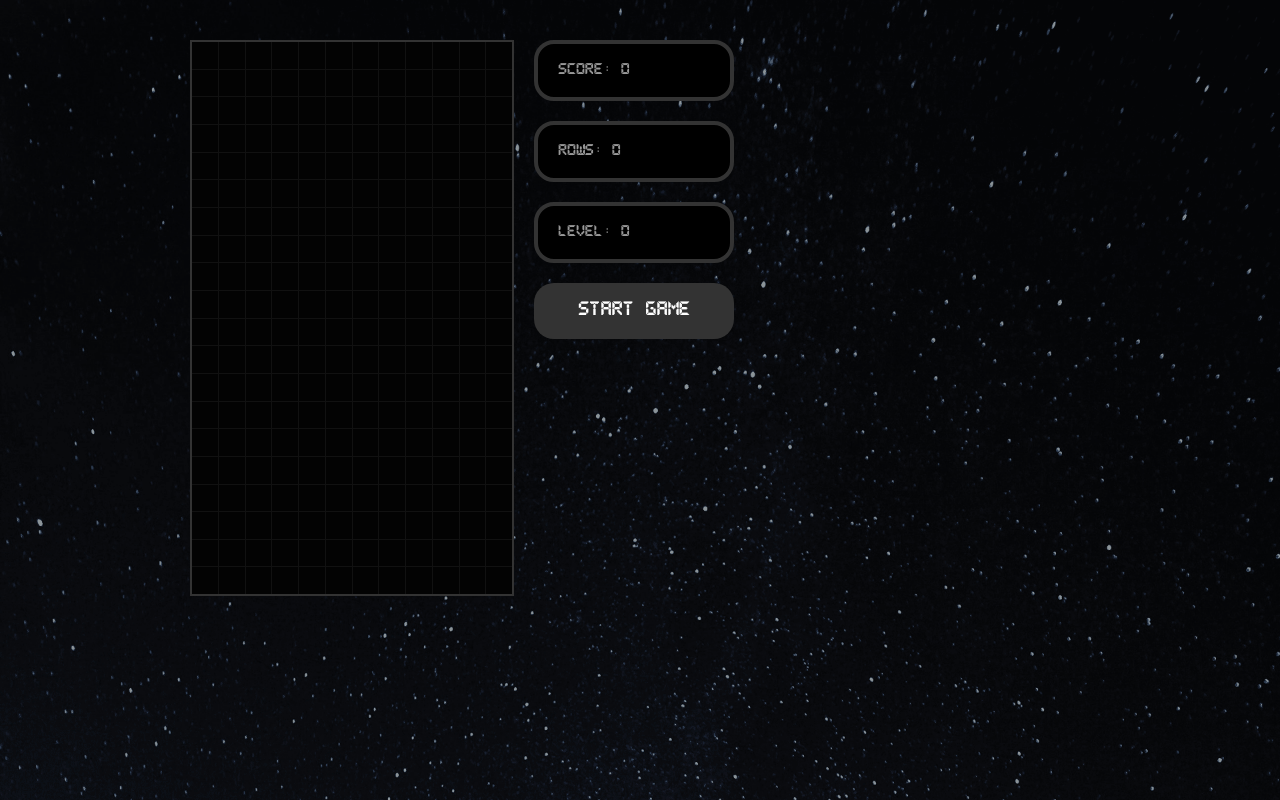
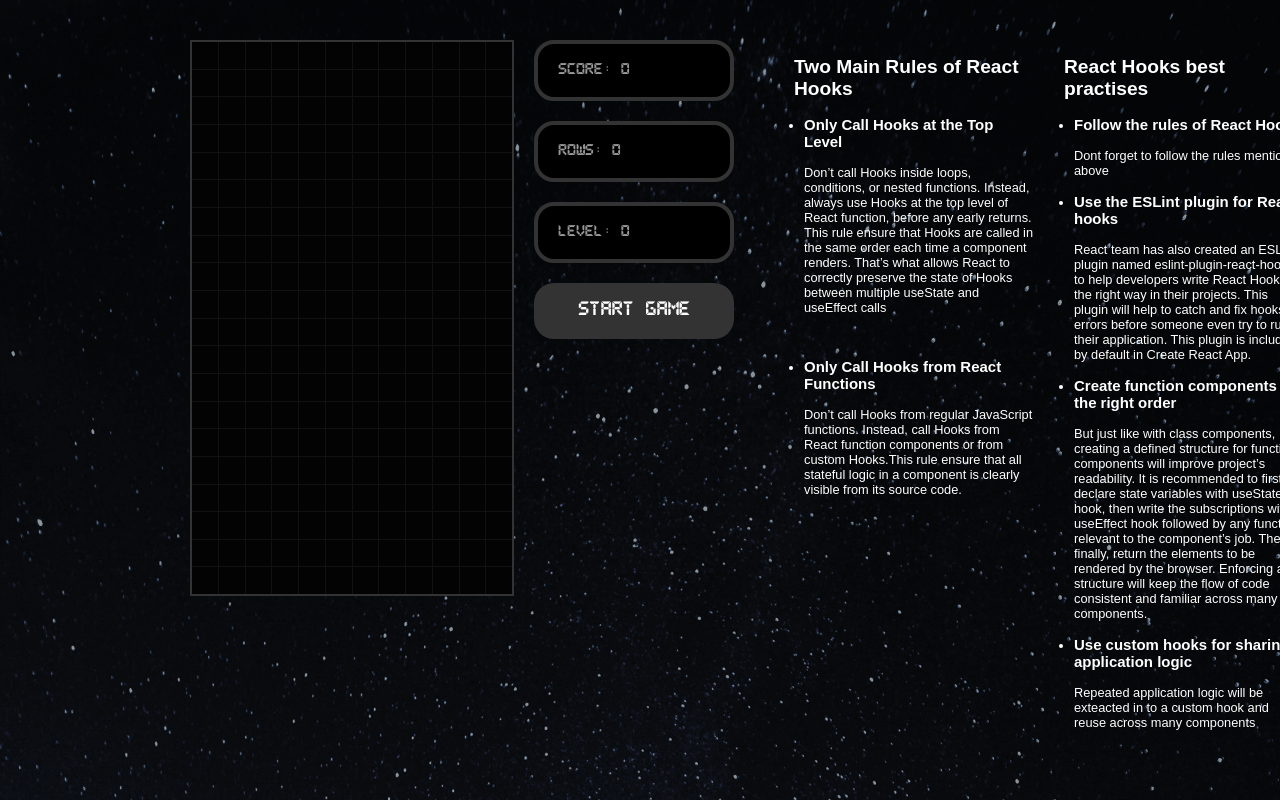
Before and after one commit to vjsreekanth/wadd_3_homework_3, a React (Create React App) app: page / in a window 1280 px wide. Built offline with nearby package versions, Linux system fonts and the light colour scheme.

Commit message:
Added extra part-Hooks lawand best practices

```diff
--- a/src/App.js
+++ b/src/App.js
@@ -3,7 +3,6 @@ import Tetris from './components/Tetris';
 const App = () => (
   <div className="App">
     <Tetris />
-
   </div>
 );
 
--- /dev/null
+++ b/src/components/Extra.js
@@ -0,0 +1,51 @@
+import React from 'react';
+import { StyledExtra } from './styles/StyledExtra';
+
+const Extra = () =>(
+    <StyledExtra>
+
+        <div>
+            <h2 style={{marginLeft: '30px'}}>Two Main Rules of React Hooks</h2>
+             <ul>
+                 <li>
+                     <h3>Only Call Hooks at the Top Level</h3>
+                     <p>Don’t call Hooks inside loops, conditions, or nested functions. Instead, always use Hooks at the top level of  React function, before any early returns.  This rule ensure that Hooks are called in the same order each time a component renders. That’s what allows React to correctly preserve the state of Hooks between multiple useState and useEffect calls</p>
+                </li><br />
+
+                <li>
+                     <h3>Only Call Hooks from React Functions</h3>
+                     <p>Don’t call Hooks from regular JavaScript functions. Instead, call Hooks from React function components or from custom Hooks.This rule ensure that all stateful logic in a component is clearly visible from its source code.</p>
+                </li>
+             </ul>
+        </div>
+        <div>
+            <h2 style={{marginLeft: '30px'}}>React Hooks best practises</h2>
+            <ul>
+                <li>
+                    <h3>Follow the rules of React Hooks</h3>
+                    <p>Dont forget to follow the rules mentioned above</p>
+                </li>
+                <li>
+                    <h3>Use the ESLint plugin for React hooks</h3>
+                    <p>React team has also created an ESLint plugin named eslint-plugin-react-hooks to help developers write React Hooks the right way in their projects. This plugin will help to catch and fix hooks errors before someone even try to run their application. This plugin is included by default in Create React App.</p>
+                </li>
+                <li>
+                    <h3>Create function components in the right order</h3>
+                    <p>But just like with class components, creating a defined structure for  function components will improve project’s readability.
+                        It is recommended to first declare state variables with useState hook, then write the subscriptions with useEffect hook followed by any function relevant to the component’s job.
+                        Then finally, return the elements to be rendered by the browser. Enforcing a structure  will keep the flow of code consistent and familiar across many components.
+                    </p>
+                </li>
+                <li>
+                    <h3>Use custom hooks for sharing application logic</h3>
+                    <p>Repeated application logic will be exteacted in to a custom hook and reuse across many components</p>
+                </li>
+            </ul>
+        </div>
+
+    </StyledExtra>
+
+);
+
+
+export default Extra;
--- a/src/components/Tetris.js
+++ b/src/components/Tetris.js
@@ -8,6 +8,7 @@ import { useInterval } from '../hooks/useInterval';
 import { usePlayer } from '../hooks/usePlayer';
 import { useStage } from '../hooks/useStage';
 import { useGameStatus } from '../hooks/useGameStatus';
+import Extra from './Extra';
 
 // Components
 import Stage from './Stage';
@@ -121,6 +122,7 @@ const Tetris = () => {
           )}
           <StartButton callback={startGame} />
         </aside>
+          <Extra />
       </StyledTetris>
     </StyledTetrisWrapper>
   );
--- /dev/null
+++ b/src/components/styles/StyledExtra.js
@@ -0,0 +1,12 @@
+import styled from "styled-components";
+
+
+export const StyledExtra = styled.div`
+    width: 30%;
+    display: flex-grid;
+    margin: 0 0 0 10px;
+    color: white;
+    font-family: Arial, Helvetica, sans-serif;
+    font-size: .8rem;
+    outline: none;
+`
```
